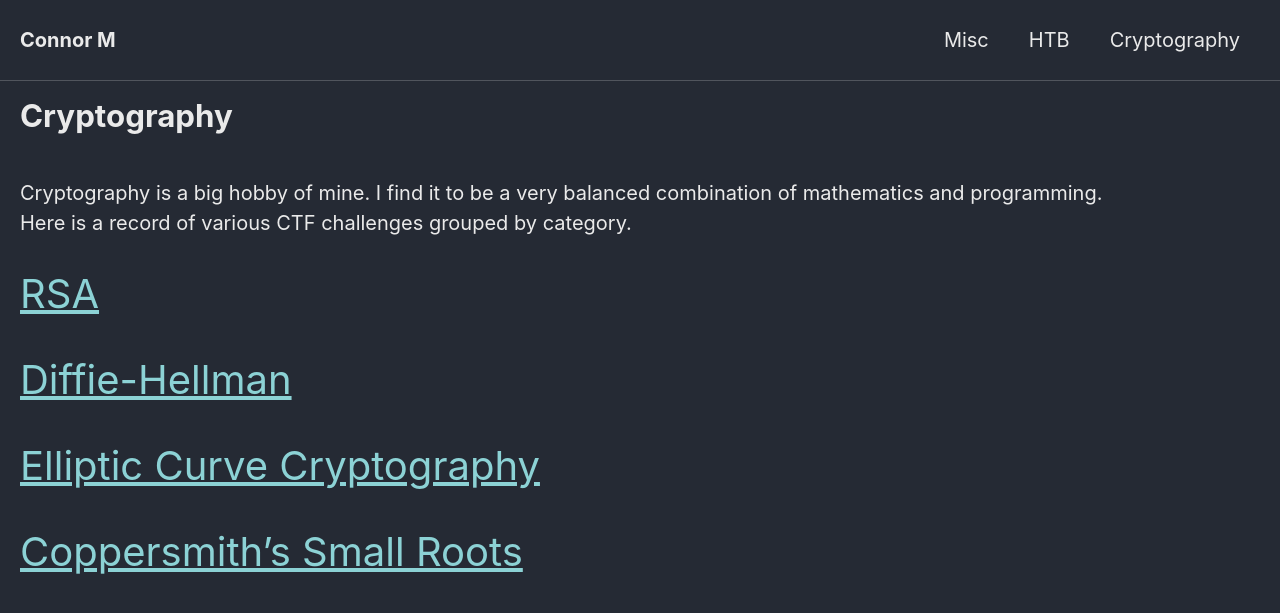
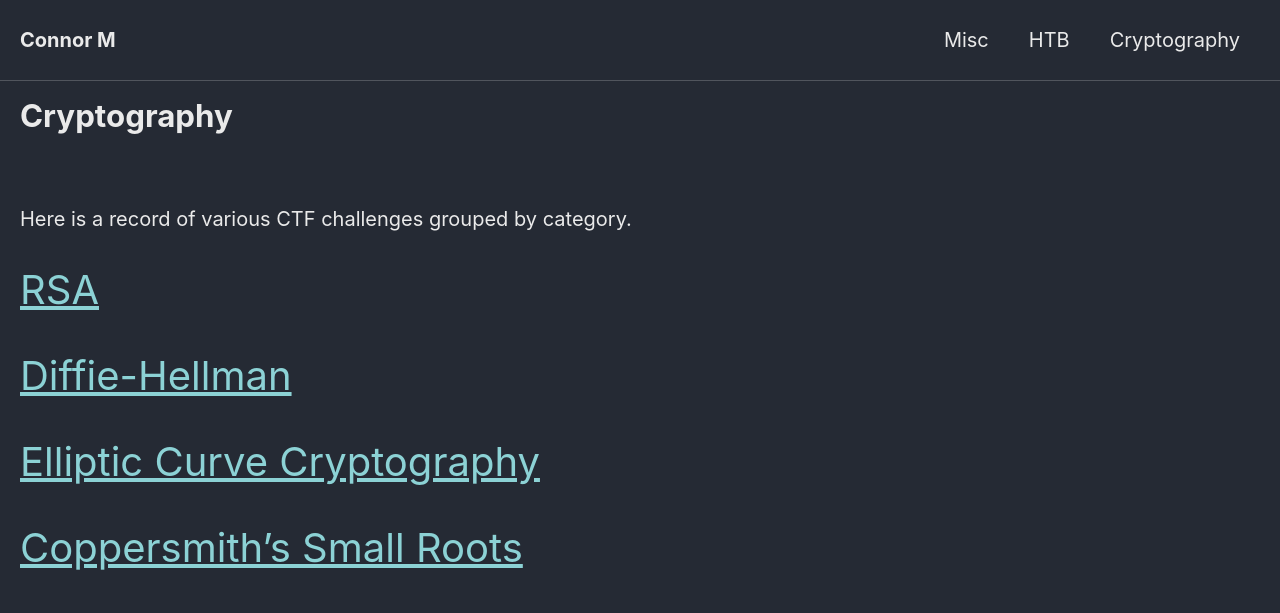
Before and after one commit to Connor-McCartney/Connor-McCartney.github.io, a Jekyll site: the page built from _pages/cryptography.md, in a window 1280 px wide. Shown: the top 613 px of the page. Built offline with Jekyll 4.4.1, drawn with Linux system fonts in a browser that asks for light colours; cached includes are drawn as plain includes.

Commit message:
Update cryptography.md

```diff
--- a/_pages/cryptography.md
+++ b/_pages/cryptography.md
@@ -4,7 +4,7 @@ title: Cryptography
 ---
 
 <br>
-Cryptography is a big hobby of mine. I find it to be a very balanced combination of mathematics and programming. <br>
+
 Here is a record of various CTF challenges grouped by category.
 
 <span style="font-size:2em;">   [RSA](/cryptography/rsa)   </span>
```
